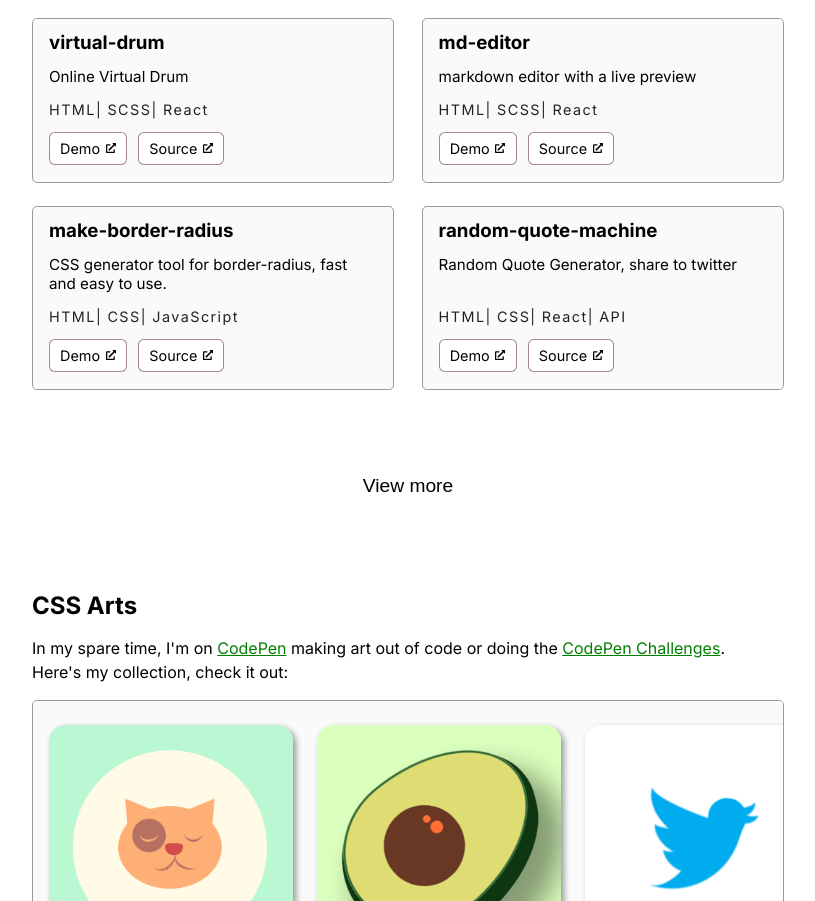
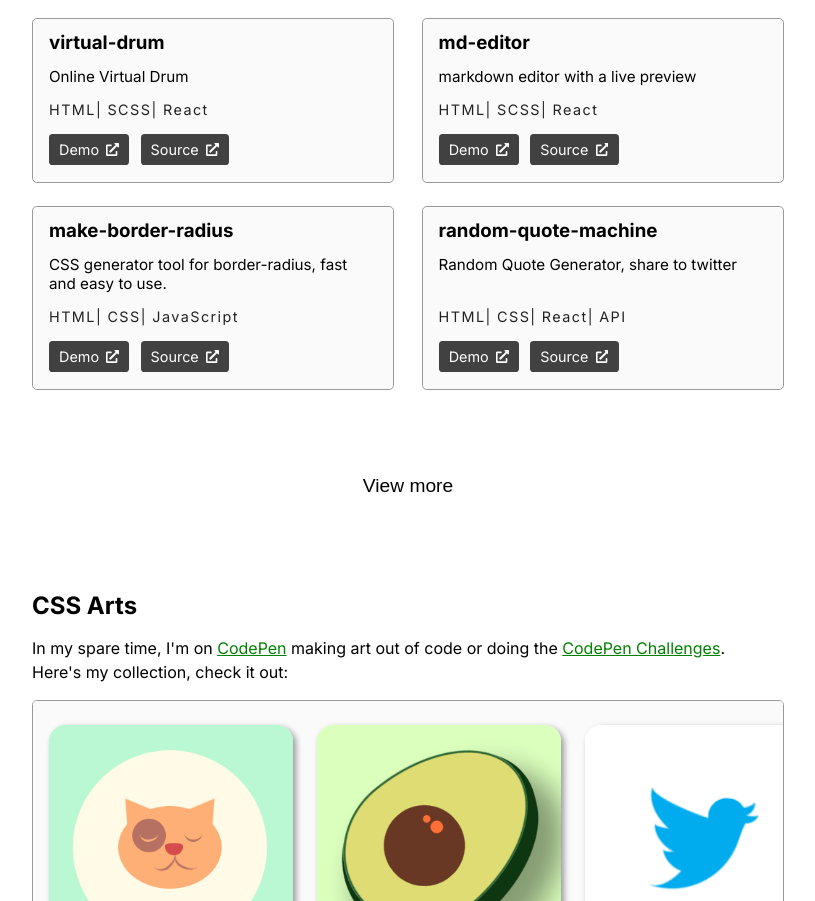
Before and after one commit to m-dennisgocong/gocs, a React (Vite) app: page / in a window 1280 px wide. Shown: the part 960-1861 px from the top of the page, without its empty margins (232-1047 px from the left). Built offline with nearby package versions, Linux system fonts and the light colour scheme.

Commit message:
update: project buttons and tech stack list

```diff
--- a/src/styles/Projects.scss
+++ b/src/styles/Projects.scss
@@ -28,7 +28,7 @@
 
                     li{
                         list-style-position:inside;
-                        list-style-type: " | ";
+                        list-style-type: "  |  ";
                         letter-spacing: .09rem;
                         font-size: 0.9rem;
                         color: #222;
@@ -47,21 +47,20 @@
                     display: flex;
                     align-items: center;
                     justify-content: flex-end;
-                    gap: .4em;
+                    gap: .5em;
                     padding: .5em .7em;
-                    color: rgb(0, 0, 0);
-                    background-color: rgb(255, 255, 255);
-                    border: 1px solid rgba(155, 123, 128, 0.897);
-                    border-radius: .4em;
+                    color: rgb(255, 255, 255);
+                    background-color: rgb(65, 65, 65);
+                    border-radius: .25em;
                     text-decoration: none;
                     font-size: .9rem;
                     .link-icons{
-                        font-size: .7em;
+                        font-size: .9em;
                     }
                 }
                 a:hover{
-                    background-color: rgba(233, 52, 82, 0.849);
-                    color: white;
+                    background-color: rgba(255, 55, 88, 0.849);
+                    color: #111;
                 }
             }
 
```
